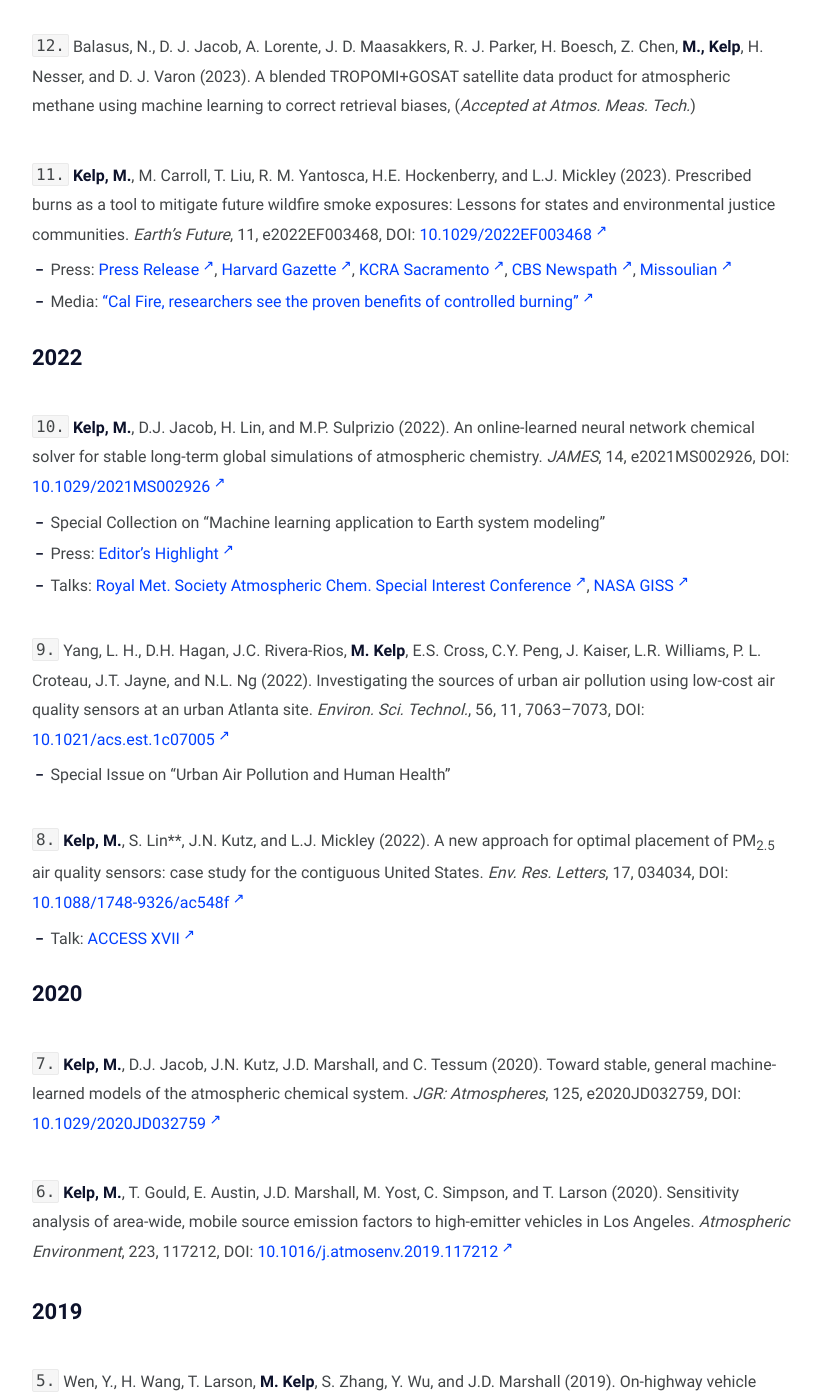
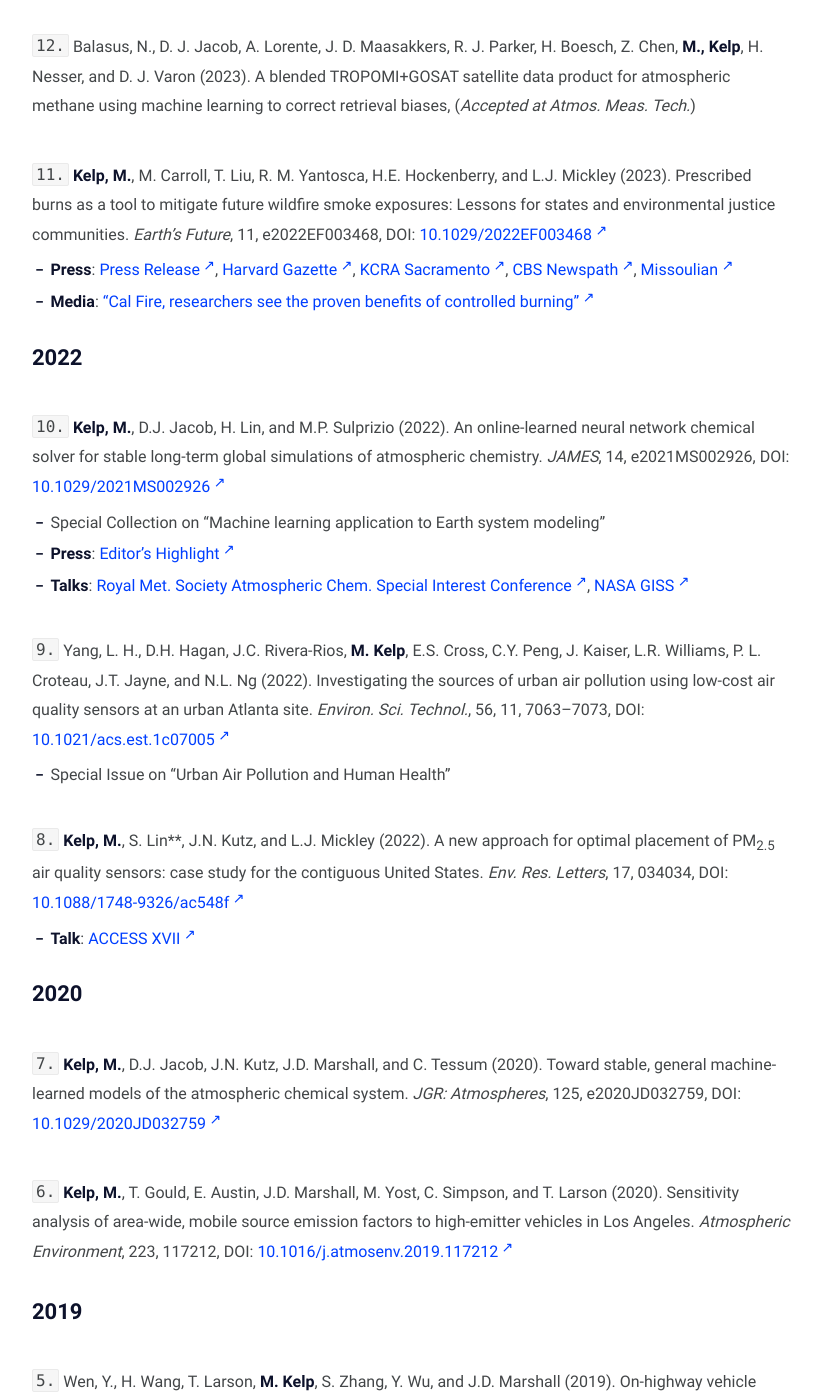
Before and after one commit to mkelp/mkelp.github.io, a Jekyll site: the page built from publications.md, in a window 1280 px wide and 1400 px high, scrolled down 720 px. Shown: the whole window, without its empty margins (228-1050 px from the left). Built offline with Jekyll 4.4.1, drawn with Linux system fonts in a browser that asks for light colours.

Commit message:
August15e

```diff
--- a/publications.md
+++ b/publications.md
@@ -30,8 +30,8 @@ air quality sensors in the United States: an approach to target urban environmen
 
 <br />
 `11.` **Kelp, M.**, M. Carroll, T. Liu, R. M. Yantosca, H.E. Hockenberry, and L.J. Mickley (2023). Prescribed burns as a tool to mitigate future wildfire smoke exposures: Lessons for states and environmental justice communities. *Earth's Future*, 11, e2022EF003468, DOI: [10.1029/2022EF003468](https://agupubs.onlinelibrary.wiley.com/doi/10.1029/2022EF003468){:target="_blank"} <br />
-* Press: [Press Release](https://seas.harvard.edu/news/2023/06/how-prescribed-burns-could-limit-megafires-california-oregon-and-washington?utm_content=buffer31c4b&utm_medium=social&utm_source=twitter.com&utm_campaign=Buffer%7D%7BPress){:target="_blank"}, [Harvard Gazette](https://news.harvard.edu/gazette/story/2023/06/how-prescribed-burns-could-limit-megafires-in-u-s-west/?utm_source=SilverpopMailing&utm_medium=email&utm_campaign=Daily%20Gazette%2020230615%20(1)%7D%7BHarvard){:target="_blank"}, [KCRA Sacramento](https://www.kcra.com/article/cal-fire-researchers-see-the-proven-benefits-of-controlled-burning/44832195){:target="_blank"}, [CBS Newspath](http://www.newson6.com/story/64b03b31b48d07072d5e2e82/how-to-prevent-wildfire-smoke-scientists-say-more-fires-may-be-the-answer%7D%7BCBS){:target="_blank"}, [Missoulian](https://missoulian.com/news/local/more-fire-could-help-pacific-states/article_6d25a198-0f9d-11ee-a933-3f7779387b91.html%7d%7bmissoulian){:target="_blank"}
-* Media: ["Cal Fire, researchers see the proven benefits of controlled burning"](https://www.youtube.com/watch?v=1TgKEtyJghU&ab_channel=KCRA3){:target="_blank"}
+* **Press**: [Press Release](https://seas.harvard.edu/news/2023/06/how-prescribed-burns-could-limit-megafires-california-oregon-and-washington?utm_content=buffer31c4b&utm_medium=social&utm_source=twitter.com&utm_campaign=Buffer%7D%7BPress){:target="_blank"}, [Harvard Gazette](https://news.harvard.edu/gazette/story/2023/06/how-prescribed-burns-could-limit-megafires-in-u-s-west/?utm_source=SilverpopMailing&utm_medium=email&utm_campaign=Daily%20Gazette%2020230615%20(1)%7D%7BHarvard){:target="_blank"}, [KCRA Sacramento](https://www.kcra.com/article/cal-fire-researchers-see-the-proven-benefits-of-controlled-burning/44832195){:target="_blank"}, [CBS Newspath](http://www.newson6.com/story/64b03b31b48d07072d5e2e82/how-to-prevent-wildfire-smoke-scientists-say-more-fires-may-be-the-answer%7D%7BCBS){:target="_blank"}, [Missoulian](https://missoulian.com/news/local/more-fire-could-help-pacific-states/article_6d25a198-0f9d-11ee-a933-3f7779387b91.html%7d%7bmissoulian){:target="_blank"}
+* **Media**: ["Cal Fire, researchers see the proven benefits of controlled burning"](https://www.youtube.com/watch?v=1TgKEtyJghU&ab_channel=KCRA3){:target="_blank"}
 
 
 ## **2022**
@@ -40,8 +40,8 @@ air quality sensors in the United States: an approach to target urban environmen
 `10.` **Kelp, M.**, D.J. Jacob, H. Lin, and M.P. Sulprizio (2022). An online-learned neural network chemical
 solver for stable long-term global simulations of atmospheric chemistry. *JAMES*, 14, e2021MS002926, DOI: [10.1029/2021MS002926](https://doi.org/10.1029/2021MS002926){:target="_blank"} <br />
 * Special Collection on “Machine learning application to Earth system modeling”
-* Press: [Editor's Highlight](https://eos.org/editor-highlights/accurate-and-fast-emulation-with-online-machine-learning){:target="_blank"}
-* Talks: [Royal Met. Society Atmospheric Chem. Special Interest Conference](https://youtu.be/AKomky52rPU?t=5561){:target="_blank"}, [NASA GISS](https://www.youtube.com/watch?v=0OK53zXPh5k&ab_channel=NASAGoddardInstituteforSpaceStudies){:target="_blank"}
+* **Press**: [Editor's Highlight](https://eos.org/editor-highlights/accurate-and-fast-emulation-with-online-machine-learning){:target="_blank"}
+* **Talks**: [Royal Met. Society Atmospheric Chem. Special Interest Conference](https://youtu.be/AKomky52rPU?t=5561){:target="_blank"}, [NASA GISS](https://www.youtube.com/watch?v=0OK53zXPh5k&ab_channel=NASAGoddardInstituteforSpaceStudies){:target="_blank"}
 
 <br>
 `9.` Yang, L. H., D.H. Hagan, J.C. Rivera-Rios, **M. Kelp**, E.S. Cross, C.Y. Peng, J. Kaiser, L.R. Williams, P. L. Croteau, J.T. Jayne, and N.L. Ng (2022). Investigating the sources of urban air pollution using low-cost air quality sensors at an urban Atlanta site. *Environ. Sci. Technol.*, 56, 11, 7063–7073, DOI: [10.1021/acs.est.1c07005](https://pubs.acs.org/doi/10.1021/acs.est.1c07005){:target="_blank"} <br />
@@ -50,7 +50,7 @@ solver for stable long-term global simulations of atmospheric chemistry. *JAMES*
 <br />
 `8.` **Kelp, M.**, S. Lin\*\*, J.N. Kutz, and L.J. Mickley (2022). A new approach for optimal placement of PM<sub>2.5</sub>
 air quality sensors: case study for the contiguous United States. *Env. Res. Letters*, 17, 034034, DOI: [10.1088/1748-9326/ac548f](https://iopscience.iop.org/article/10.1088/1748-9326/ac548f){:target="_blank"}
-* Talk: [ACCESS XVII](https://youtu.be/kLwQu0Vt2mQ){:target="_blank"}
+* **Talk**: [ACCESS XVII](https://youtu.be/kLwQu0Vt2mQ){:target="_blank"}
 
 ## **2020**
 <br />
```
